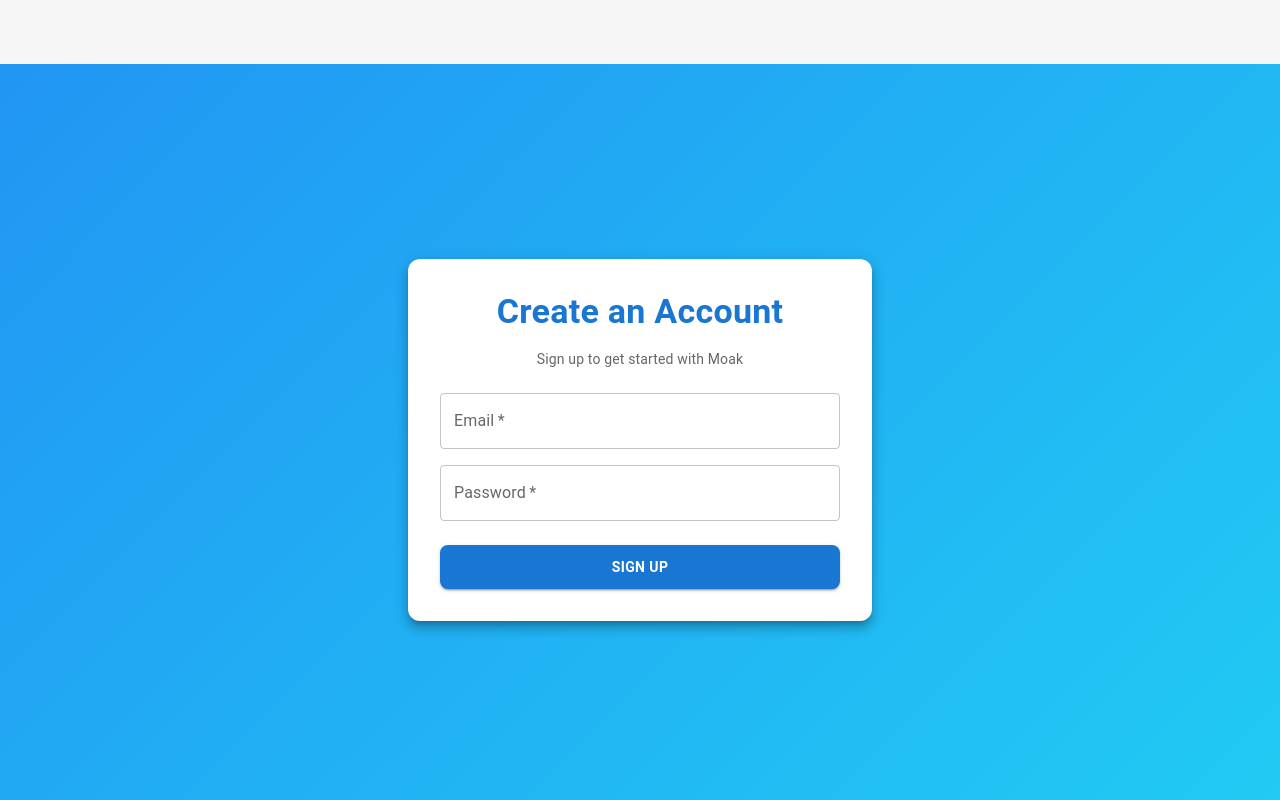
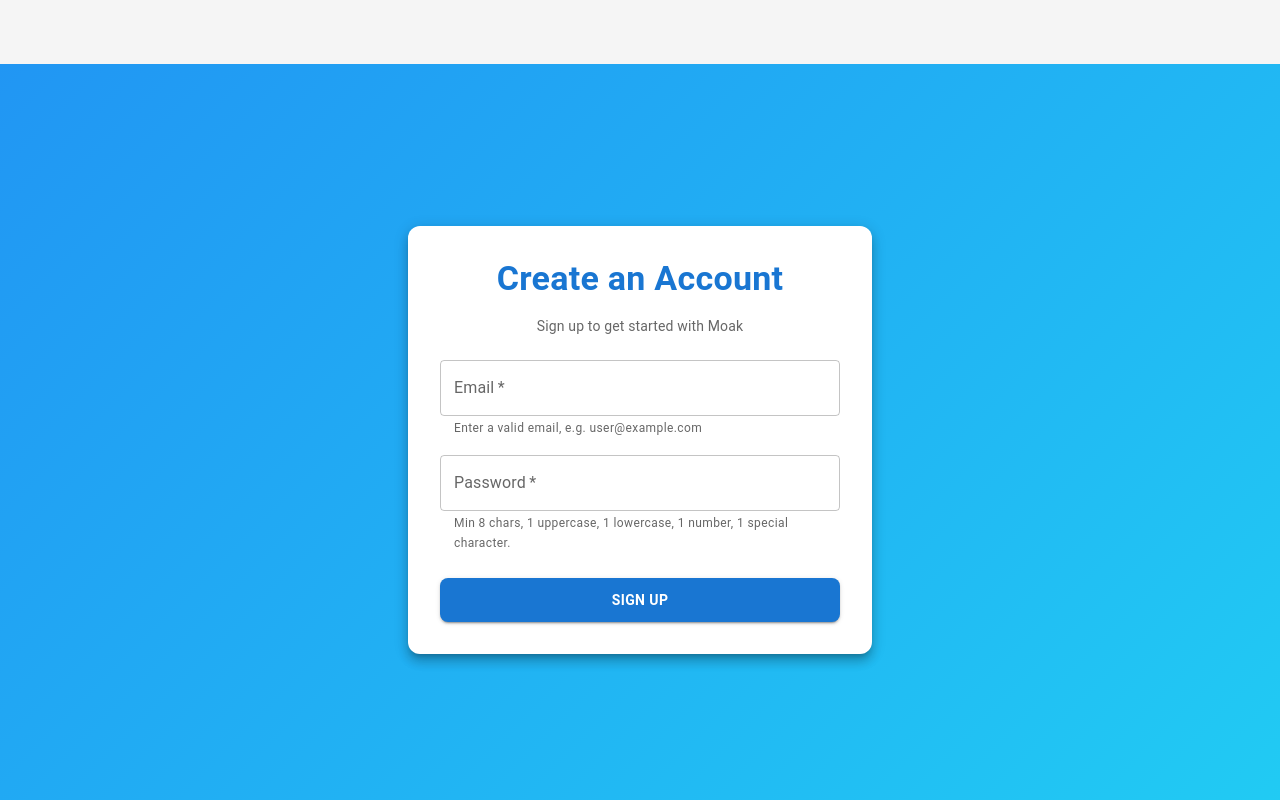
Before and after one commit to akashkumar12345/studentdatatracker, a React (Create React App) app in the folder Frontend/: page /signup in a window 1280 px wide. Shown: the top 800 px of the page. Built offline with nearby package versions, Linux system fonts and the light colour scheme.

Commit message:
Added Regex

```diff
--- a/Frontend/src/SignUp/Signup.js
+++ b/Frontend/src/SignUp/Signup.js
@@ -39,23 +39,28 @@ import {
   AppBar,
   Toolbar,
 } from "@mui/material";
-import Header from "../HomePage/Header";
 import Footer from "../HomePage/Footer";
+
+const emailRegex = /^[^\s@]+@[^\s@]+\.[^\s@]+$/; // basic email pattern [web:114][web:126]
+const passwordRegex =
+  /^(?=.*[a-z])(?=.*[A-Z])(?=.*\d)(?=.*[^A-Za-z0-9]).{8,}$/; // strong pwd [web:115]
 
 export default function Signup() {
   const [email, setEmail] = useState("");
   const [password, setPassword] = useState("");
   const [message, setMessage] = useState("");
   const [loading, setLoading] = useState(false);
-  const [secondsLeft, setSecondsLeft] = useState(120); // 2 min
+  const [secondsLeft, setSecondsLeft] = useState(120);
+
+  const [emailError, setEmailError] = useState("");
+  const [passwordError, setPasswordError] = useState("");
 
   // countdown jab loading true ho
   useEffect(() => {
     if (!loading) {
-      setSecondsLeft(120); // reset
+      setSecondsLeft(120);
       return;
     }
-
     if (secondsLeft === 0) return;
 
     const id = setTimeout(() => {
@@ -67,8 +72,30 @@ export default function Signup() {
 
   const handleSignup = async (e) => {
     e.preventDefault();
+    setMessage("");
+
+    // front-end validation
+    let hasError = false;
+
+    if (!emailRegex.test(email)) {
+      setEmailError("Please enter a valid email address.");
+      hasError = true;
+    } else {
+      setEmailError("");
+    }
+
+    if (!passwordRegex.test(password)) {
+      setPasswordError(
+        "Password must be at least 8 characters, include upper & lower case letters, a number and a special character."
+      );
+      hasError = true;
+    } else {
+      setPasswordError("");
+    }
+
+    if (hasError) return;
+
     setLoading(true);
-    setMessage("");
     try {
       const res = await axios.post(
         `${process.env.REACT_APP_SERVER_URL}/auth/signup`,
@@ -142,7 +169,10 @@ export default function Signup() {
               value={email}
               onChange={(e) => setEmail(e.target.value)}
               sx={{ mb: 2 }}
+              error={!!emailError}
+              helperText={emailError || "Enter a valid email, e.g. user@example.com"}
             />
+
             <TextField
               label="Password"
               type="password"
@@ -150,7 +180,12 @@ export default function Signup() {
               required
               value={password}
               onChange={(e) => setPassword(e.target.value)}
-              sx={{ mb: 3 }}
+              sx={{ mb: 1 }}
+              error={!!passwordError}
+              helperText={
+                passwordError ||
+                "Min 8 chars, 1 uppercase, 1 lowercase, 1 number, 1 special character."
+              }
             />
 
             <Button
@@ -158,7 +193,7 @@ export default function Signup() {
               variant="contained"
               color="primary"
               fullWidth
-              sx={{ py: 1.2, fontWeight: "bold", borderRadius: 2 }}
+              sx={{ py: 1.2, fontWeight: "bold", borderRadius: 2, mt: 2 }}
               disabled={loading}
             >
               {loading ? (
```
